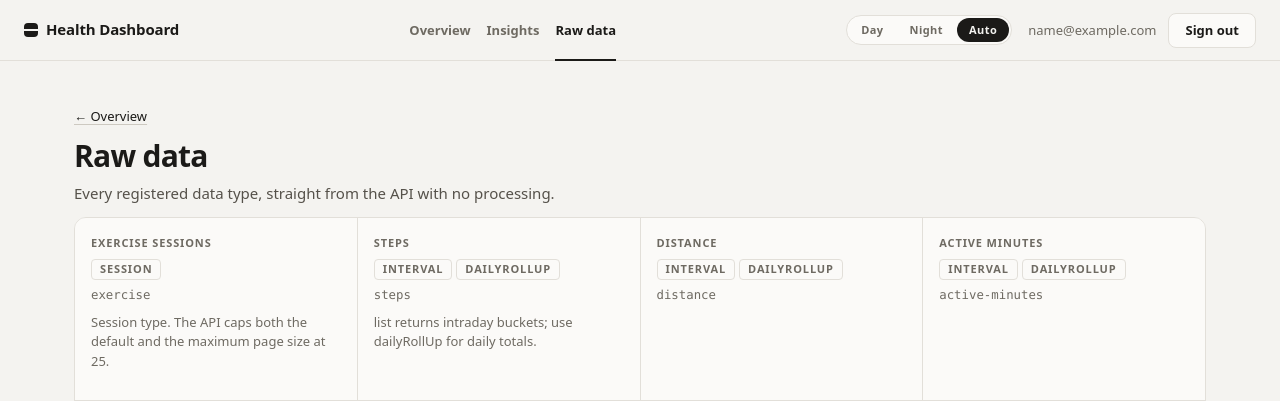
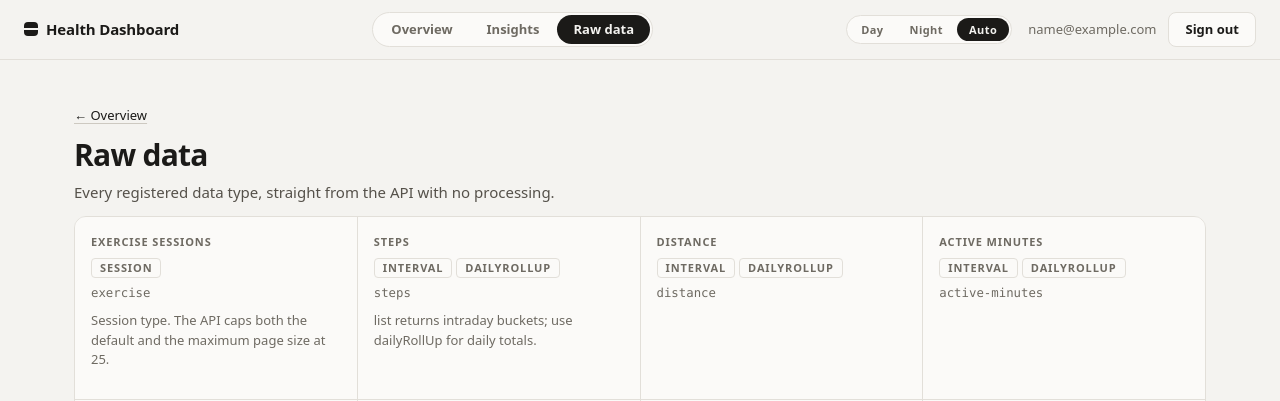
Before and after one commit to anaself02/ai-for-wearables, a Django app: page /raw/ in a window 1280 px wide. Shown: the top 401 px of the page. Run offline with Django 5.2, Linux system fonts and the light colour scheme; the visitor is signed in with stand-in values (Sample User, id 1); parts of the project's set-up code (start-up, migrations or seed data) failed here and were passed over.

Commit message:
style(nav): make the section tabs buttons
They were text with a rule under the current one. As buttons they are built
from the same parts as the Day/Night/Auto control at the other end of the
bar - one pill, hairline border, current choice filled in ink - so the two
controls read as one idea rather than two.

Co-Authored-By: Claude Opus 5 <noreply@anthropic.com>

```diff
--- a/static/app.css
+++ b/static/app.css
@@ -222,29 +222,31 @@ header.topbar {
   background: linear-gradient(var(--ink) 0 45%, transparent 45% 55%, var(--ink) 55% 100%);
 }
 
-.tabs { display: flex; gap: var(--s4); align-items: center; }
+/* Segmented buttons, built from the same parts as the Day/Night/Auto control
+   on the other end of the bar: one pill, hairline border, the current choice
+   filled in ink. Two controls that do the same kind of job should not look
+   like two different ideas. */
+.tabs {
+  display: inline-flex;
+  gap: 2px;
+  padding: 2px;
+  align-items: center;
+  border: 1px solid var(--rule);
+  border-radius: var(--r-pill);
+  background: var(--surface);
+}
 .tab {
-  position: relative;
-  padding: var(--s2) 0;
+  padding: var(--s1) var(--s4);
+  border-radius: var(--r-pill);
   color: var(--ink-3);
   font-size: var(--t-sm);
   font-weight: var(--w-semi);
   text-decoration: none;
-  transition: color var(--speed) ease;
+  white-space: nowrap;
+  transition: background var(--speed) ease, color var(--speed) ease;
 }
-.tab:hover { color: var(--ink); }
-/* The current tab is marked by a rule under it rather than by a colour, so it
-   reads identically in both themes. */
-.tab.is-current { color: var(--ink); }
-.tab.is-current::after {
-  content: "";
-  position: absolute;
-  left: 0;
-  right: 0;
-  bottom: -13px;
-  height: 2px;
-  background: var(--ink);
-}
+.tab:hover { color: var(--ink); background: var(--surface-2); }
+.tab.is-current { background: var(--ink); color: var(--ground); }
 
 .topbar-end { display: flex; align-items: center; gap: var(--s4); }
 .topbar-end form { display: flex; align-items: center; gap: var(--s3); }
@@ -732,8 +734,8 @@ dl.meta dd { margin: 0; overflow-wrap: anywhere; }
 
 @media (max-width: 720px) {
   header.topbar { padding: var(--s3) var(--s4); gap: var(--s3); }
-  .tabs { order: 3; width: 100%; gap: var(--s5); }
-  .tab.is-current::after { bottom: -13px; }
+  .tabs { order: 3; width: 100%; justify-content: space-between; }
+  .tab { padding: var(--s1) var(--s3); }
   main { padding: var(--s5) var(--s4) var(--s6); }
   .who { display: none; }
 }
```
